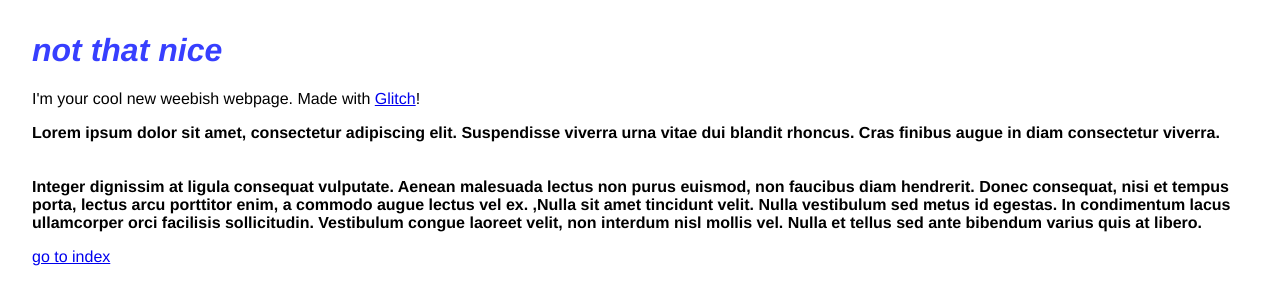
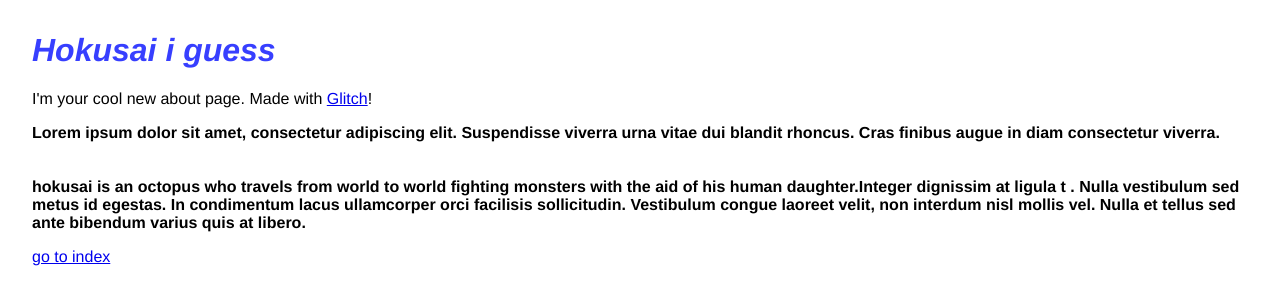
Before and after one commit to ixd2020/webcoding-project-1-dokumushi444, a plain HTML site: page about.html in a window 1280 px wide. Shown: the top 283 px of the page. Drawn offline with Linux system fonts and the light colour scheme.

Commit message:
🕵🦃 Updated with Glitch

```diff
--- a/about.html
+++ b/about.html
@@ -14,29 +14,26 @@
     <script src="/script.js" defer></script>
   </head>
   <body>
-    <h1>not that nice</h1>
+    <h1>Hokusai i guess</h1>
 
     <p>
-      I'm your cool new weebish webpage. Made with
+      I'm your cool new about page. Made with
       <a href="https://glitch.com">Glitch</a>!
     </p>
     <p>
       <b
         >Lorem ipsum dolor sit amet, consectetur adipiscing elit. Suspendisse
         viverra urna vitae dui blandit rhoncus. Cras finibus augue in diam
-        consectetur viverra. <br /><br /><br />Integer dignissim at ligula
-        consequat vulputate. Aenean malesuada lectus non purus euismod, non
-        faucibus diam hendrerit. Donec consequat, nisi et tempus porta, lectus
-        arcu porttitor enim, a commodo augue lectus vel ex. ,<strong
-          >Nulla sit amet tincidunt velit</strong
-        >. Nulla vestibulum sed metus id egestas. In condimentum lacus
-        ullamcorper orci facilisis sollicitudin. Vestibulum congue laoreet
-        velit, non interdum nisl mollis vel. Nulla et tellus sed ante bibendum
-        varius quis at libero.</b
+        consectetur viverra. <br /><br /><br /><strong>hokusai is an octopus who
+        travels from world to world fighting monsters with the aid of his human daughter.</strong>Integer dignissim at ligula t .
+        Nulla vestibulum sed metus id egestas. In condimentum lacus ullamcorper
+        orci facilisis sollicitudin. Vestibulum congue laoreet velit, non
+        interdum nisl mollis vel. Nulla et tellus sed ante bibendum varius quis
+        at libero.</b
       >
     </p>
-<p>
-  <a href="/index.html">go to index</a>
+    <p>
+      <a href="/index.html">go to index</a>
     </p>
     <h2>
       kikiki
```
Also changed, not shown: index.html (+3 -3 lines).
